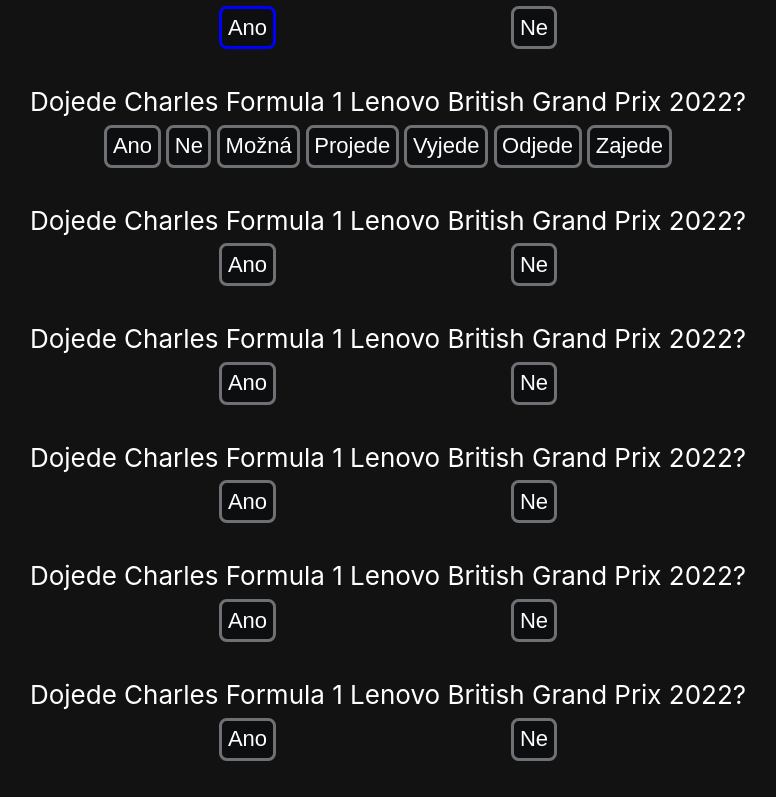
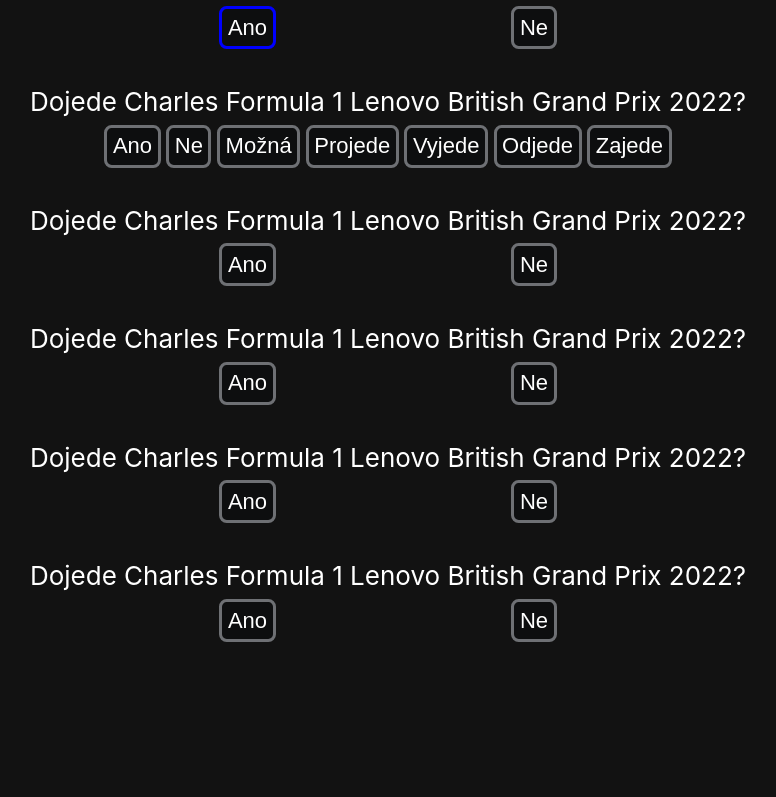
Before and after one commit to Ontros/onsite, a Next.js app: page /f1 in a window 1280 px wide. Shown: the part 268-1065 px from the top of the page, without its empty margins (252-1028 px from the left). After the commit the page ends 947 px from the top, so only its background shows below. Built offline with nearby package versions, Linux system fonts and the light colour scheme; no server answers.

Commit message:
Removed Question

```diff
--- a/pages/f1/index.tsx
+++ b/pages/f1/index.tsx
@@ -31,13 +31,6 @@
                 question: "Dojede Charles Formula 1 Lenovo British Grand Prix 2022?",
                 answers: [
                     "Ano", "Ne", "Možná", "Projede", "Vyjede", "Odjede", "Zajede"
-                ],
-                selectedAnswer: 0
-            },
-            {
-                question: "Dojede Charles Formula 1 Lenovo British Grand Prix 2022?",
-                answers: [
-                    "Ano", "Ne"
                 ],
                 selectedAnswer: 0
             },
```
